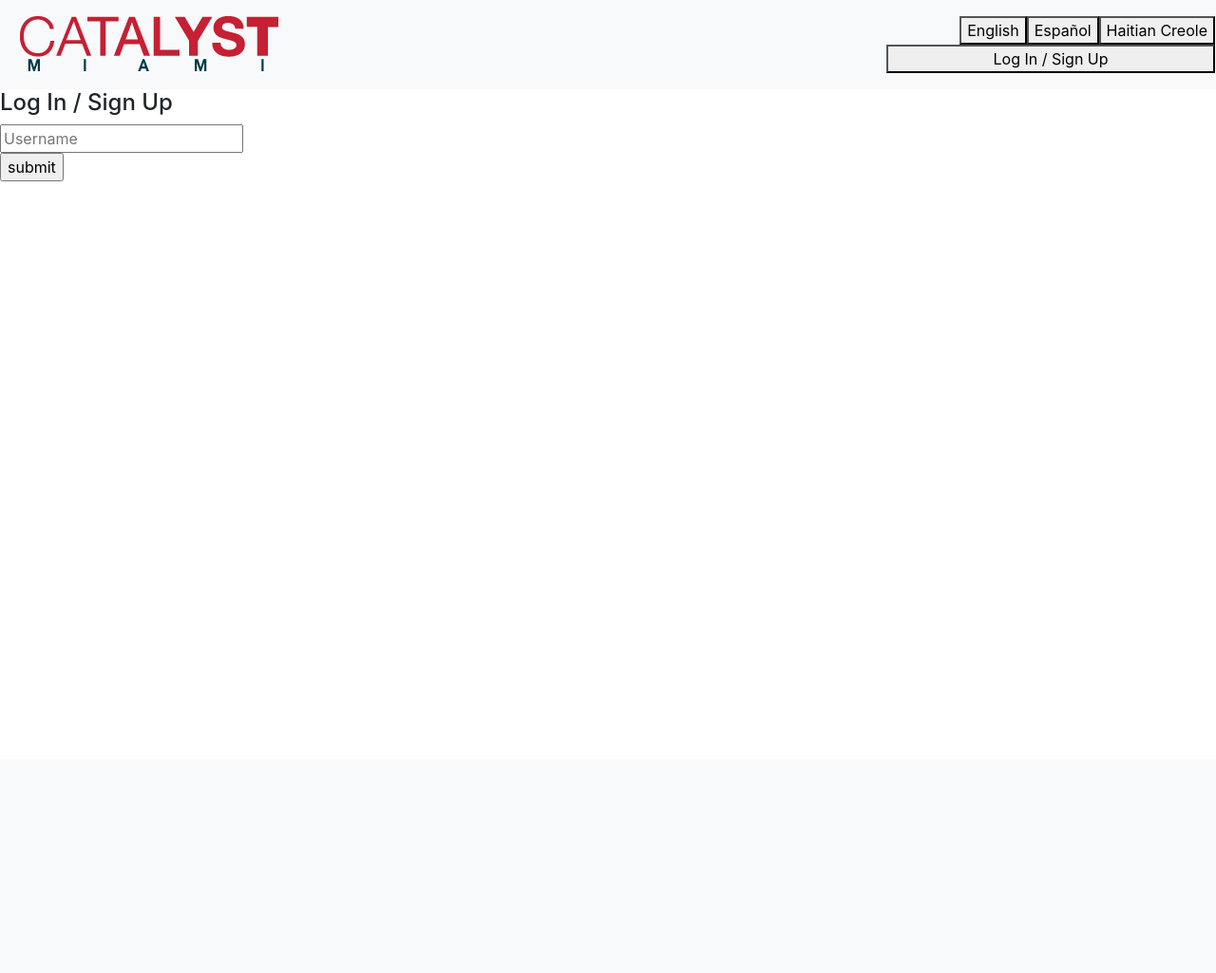
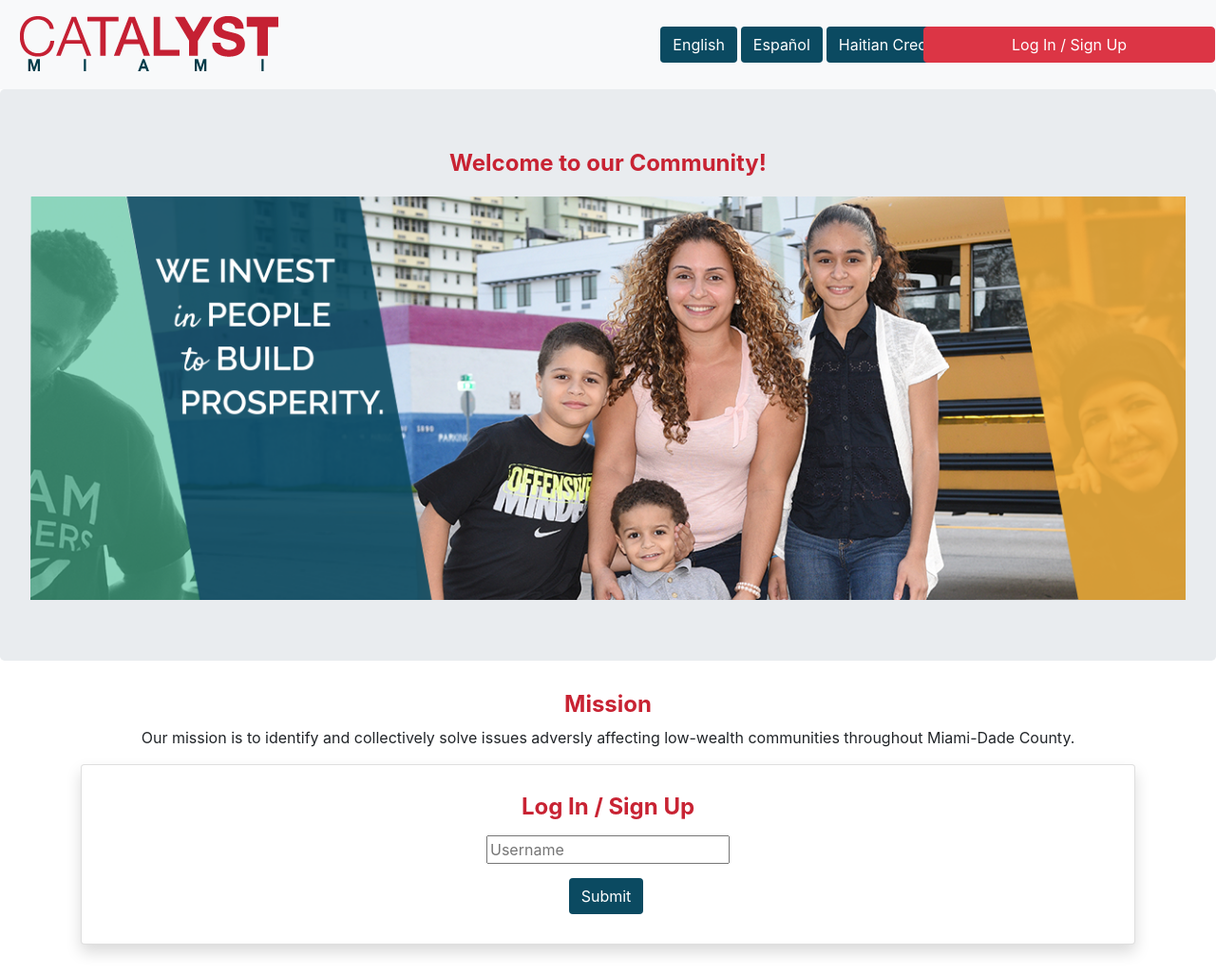
Before and after one commit to trevor-patrick/team_9_copy, a Flask app: page / in a window 1280 px wide. Shown: the whole page at 95% size. Before the commit the page ends 191 px from the top, so only its background shows below. Run offline with Flask 2, Linux system fonts and the light colour scheme; some libraries are stand-ins or nearby versions.

Commit message:
Populated Landing Page

```diff
--- a/templates/index5.html
+++ b/templates/index5.html
@@ -15,13 +15,14 @@
 
                     <div class="navbar-nav ml-auto"></div>
                     <div class="nav navbar-nav ml-auto justify-content-end">
-                        <div class="row" style="">
-                                <button>English</button>
-                                <button>Español</button>
-                                <button>Haitian Creole</button>
+                        <div id="navRow1" class="row" style="">
+                                <button style="background-color: #0B4A61; color: white; margin-right: 4px;" class="btn" type="button">English</button>
+                                <button style="background-color: #0B4A61; color: white; margin-right: 4px;" class="btn" type="button">Español</button>
+                                <button style="background-color: #0B4A61; color: white;" class="btn" type="button">Haitian Creole</button>
                         </div>
-                        <div class="row" style="width:100%;">
-                            <button id="logBtn" style="width: 100%;">Log In / Sign Up</button>
+
+                        <div id="navRow2" class="row" style="width:100%;">
+                            <button id="logBtn" class="btn btn-danger" style="width: 100%;" type="button">Log In / Sign Up</button>
                         </div>
 
                     </div>
@@ -33,17 +34,32 @@
               <!-- Most Content -->
               <div style="">
 
+                <div class="jumbotron">
+                    <div class="text-center">
+                       <h4 style="font-weight: bold; margin-bottom: 20px; color: #C82333;">Welcome to our Community!</h4>
+                    </div>
+                    <img src="images/header1.png" style="display: block; width: 100%;">
+                </div>
+
               </div>
               <!-- LogIn/SignIn -->
-              <div>
-                <form id="LogInPart" method="POST" action="{{ url_for('serve_form') }}">
-                    <h4>Log In / Sign Up</h4>
-                    <input id="userName" type="text" placeholder="Username"><br>
-                    <input type="submit" value="submit">
-                </form>
+              <div class="container">
+                  <div class="text-center">
+                    <h4 style="color: #C82333; font-weight: bold;">Mission</h4>
+                    <p>Our mission is to identify and collectively solve issues adversly affecting low-wealth communities throughout Miami-Dade County.</p>
+                  </div>
+                    <div class="card shadow text-center" style="margin-bottom: 30px;">
+                        <form id="LogInPart" method="POST" action="{{ url_for('serve_form') }}" style="margin-top: 30px;">
+                            <h4 style="color: #C82333; font-weight: bold; margin-bottom: 15px;">Log In / Sign Up</h4>
+                            <input id="userName" type="text" placeholder="Username" style="margin-bottom: 15px;"><br>
+                            <input type="submit" value="Submit" style="margin-bottom: 15px; background-color: #0B4A61; color: white; margin-right: 4px;" class="btn" type="button">
+                        </form>
 
 
+                    </div>
+
               </div>
+
           </div>
     </body>
 </html>
--- a/templates/js/index.js
+++ b/templates/js/index.js
@@ -1,4 +1,4 @@
-var ;
+var lang;
 
 $(document).ready(function(){
     $('#logBtn').click(function(){
@@ -14,4 +14,24 @@ $(document).ready(function(){
         /* speech synthesis not supported */
         console.log('no');
     }
+
+    reSizeSumBoxes();
 });
+
+$(window).resize(function(){
+    reSizeSumBoxes();
+});
+
+/* UI Experience */
+//Makes every sumBox in the same row the same height
+function reSizeSumBoxes() {
+    $('#navRow1').css('width', '');
+    $('#navRow2').css('width', '');
+
+    if($('#navRow1').css('width') > $('#navRow2').css('width'))
+    {
+        $('#navRow2').css('width', $('#navRow1').css('width'));
+    }
+
+    //$('#content').css('min-height','calc(100% - 96px);');
+}
```
Also changed, not shown: templates/dashboard/financial.html (+19 -0 lines), templates/css/index.css (line endings or trailing spaces), templates/images/header1.png (added), 1 other file.
